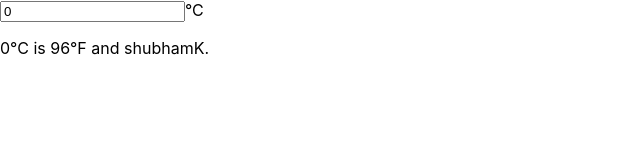
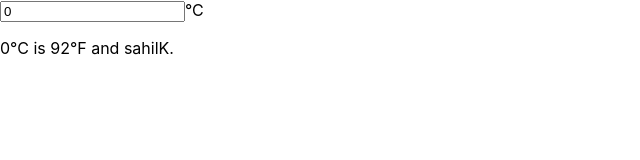
Before and after one commit to shuhbamgupta23/newPrac2, a React (Create React App) app: page / in a window 1280 px wide. Shown: the top 160 px of the page, without its empty margins (0-640 px from the left). Built offline with nearby package versions, Linux system fonts and the light colour scheme.

Commit message:
Changes in app.js

```diff
--- a/src/App.js
+++ b/src/App.js
@@ -7,11 +7,11 @@ const App = () => {
     setTemp(parseFloat(e.target.value));
   };
   const tofarh = (val) => {
-    return 96;
+    return 92;
   };
 
   const tokelvin = (val) => {
-    return "shubham";
+    return "sahil";
   };
   console.log("hell");
   return (
```
